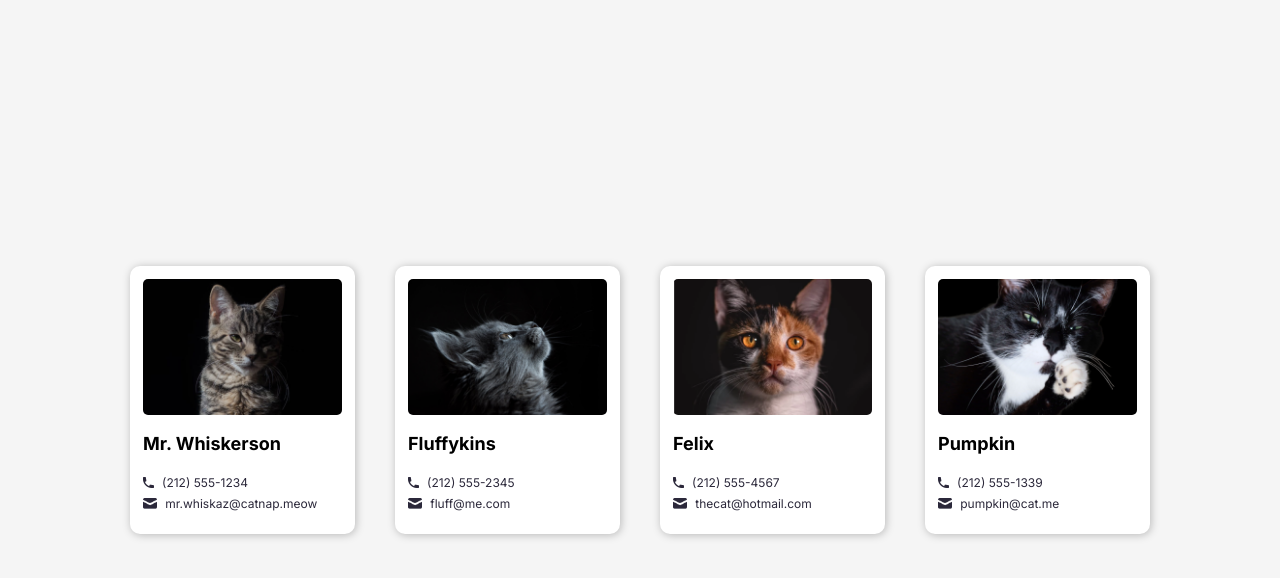
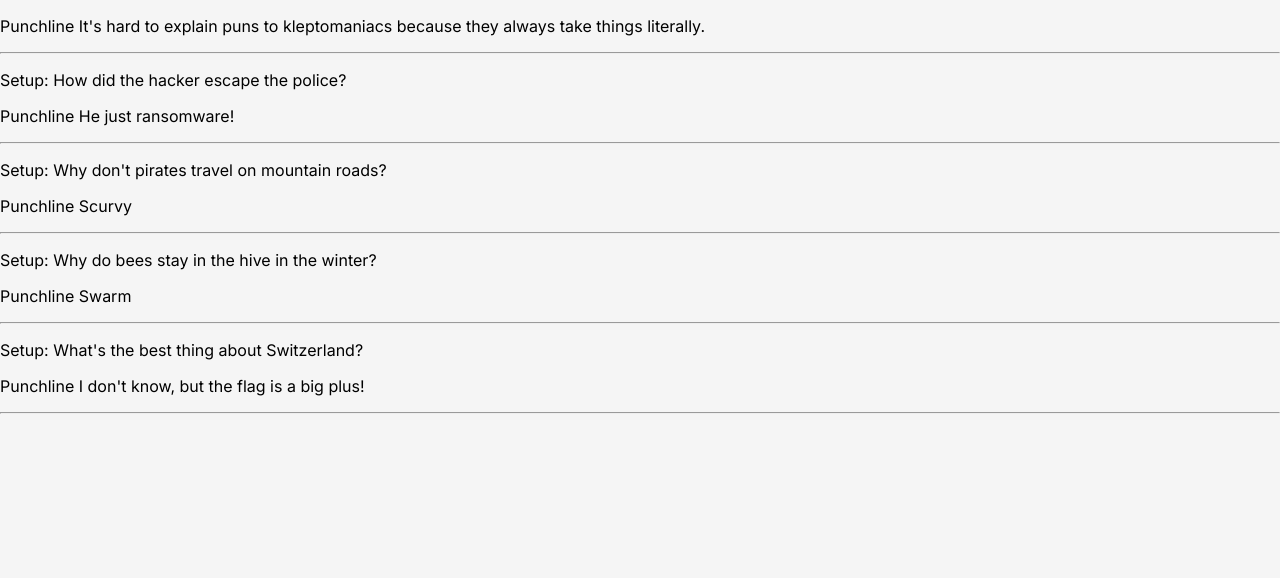
Before and after one commit to seb-ssabes/react-basics, a React (Vite) app: page / in a window 1280 px wide. Shown: the top 578 px of the page. Built offline with nearby package versions, Linux system fonts and the light colour scheme.

Commit message:
props Jokes practice

```diff
--- a/index.html
+++ b/index.html
@@ -5,10 +5,10 @@
     <link rel="preconnect" href="https://fonts.googleapis.com">
     <link rel="preconnect" href="https://fonts.gstatic.com" crossorigin>
     <link href="https://fonts.googleapis.com/css2?family=Inter:ital,opsz,wght@0,14..32,100..900;1,14..32,100..900&family=Saira:ital,wght@0,100..900;1,100..900&display=swap" rel="stylesheet">
-    <link rel="stylesheet" href="/src/ContactEx/index.css">
+    <link rel="stylesheet" href="/src/JokesEx/index.css">
   </head>
   <body>
     <div id="root"></div>
-    <script src="/src/ContactEx/" type="module"></script>
+    <script src="/src/JokesEx/" type="module"></script>
   </body>
 </html>
--- a/src/ContactEx/Contact.jsx
+++ b/src/ContactEx/Contact.jsx
@@ -24,14 +24,3 @@ export default function Contact(props) {
     </article>
   )
 }
-
-const person = {
-  img: "./mr-whiskerson.png",
-  name: "Mr. Whiskerson",
-  phone: "(212) 555-1234",
-  email: "mr.whiskaz@catnap.meow"
-}
-
-const {img, name} = person
-
-console.log(img)
--- /dev/null
+++ b/src/JokesEx/App.jsx
@@ -0,0 +1,30 @@
+import Joke from "./Joke"
+
+function App() {
+    return (
+      <main>
+        <Joke
+          punchline="It's hard to explain puns to kleptomaniacs because
+          they always take things literally."
+        />
+        <Joke
+          setup="How did the hacker escape the police? "
+          punchline="He just ransomware!"
+        />
+        <Joke
+          setup="Why don't pirates travel on mountain roads?"
+          punchline="Scurvy"
+        />
+        <Joke
+          setup="Why do bees stay in the hive in the winter?"
+          punchline="Swarm"
+        />
+        <Joke
+          setup="What's the best thing about Switzerland?"
+          punchline="I don't know, but the flag is a big plus!"
+        />
+      </main>
+    )
+}
+
+export default App
--- /dev/null
+++ b/src/JokesEx/Joke.jsx
@@ -0,0 +1,9 @@
+export default function Joke(props) {
+  return (
+    <>
+      {props.setup && <p>Setup: {props.setup}</p>}
+      <p>Punchline {props.punchline}</p>
+      <hr />
+    </>
+  )
+}
--- /dev/null
+++ b/src/JokesEx/index.css
@@ -0,0 +1,9 @@
+* {
+    box-sizing: border-box;
+}
+
+body {
+    margin: 0;
+    font-family: 'Inter', sans-serif;
+    background-color: whitesmoke;
+}
--- /dev/null
+++ b/src/JokesEx/index.jsx
@@ -0,0 +1,8 @@
+import { createRoot } from "react-dom/client"
+import App from "./App"
+
+const root = createRoot(document.querySelector('#root'))
+
+root.render(
+  <App />
+)
```
